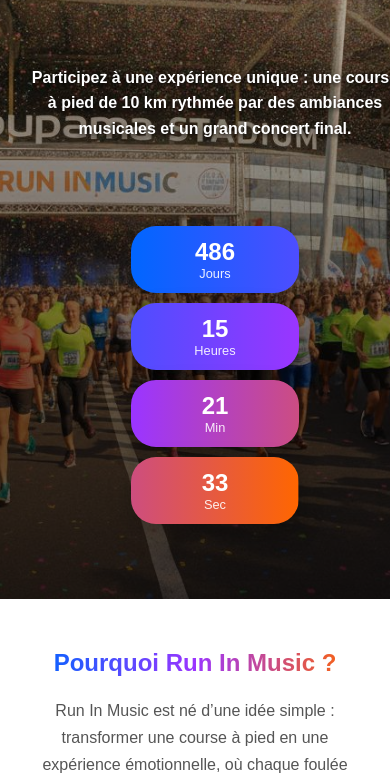
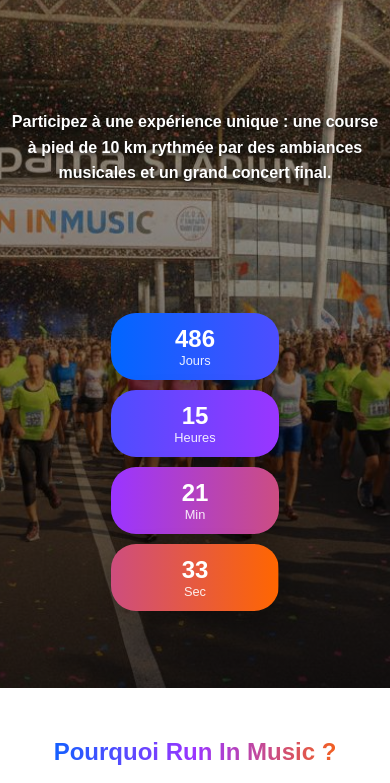
Before and after one commit to mathc28/runinmusic, a plain HTML site: page index.html in a window 390 px wide. Shown: the part 226-1009 px from the top of the page. Drawn offline with Linux system fonts and the light colour scheme.

Commit message:
Update hero section styles for responsiveness

```diff
--- a/assets/css/style.css
+++ b/assets/css/style.css
@@ -299,8 +299,7 @@ nav a:hover {
   /* Hero responsive */
   .hero {
     height: auto;
-    min-height: 80vh;
-    padding: 40px 20px;
+    min-height: 100svh;
   }
 
   .hero h1 {
```
